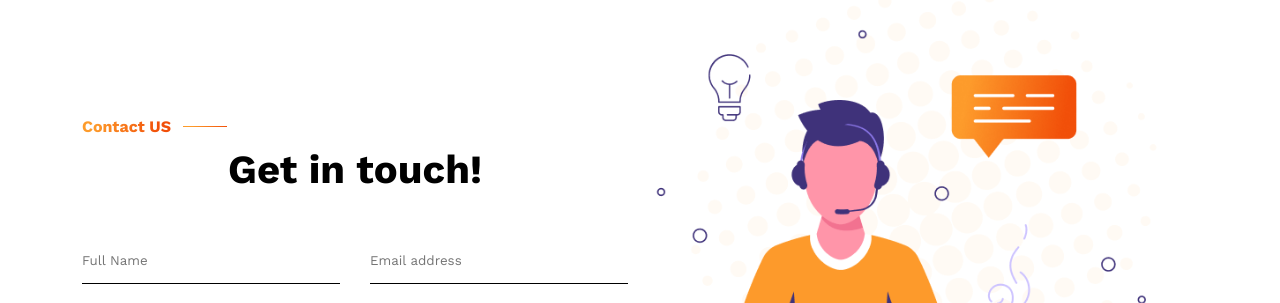
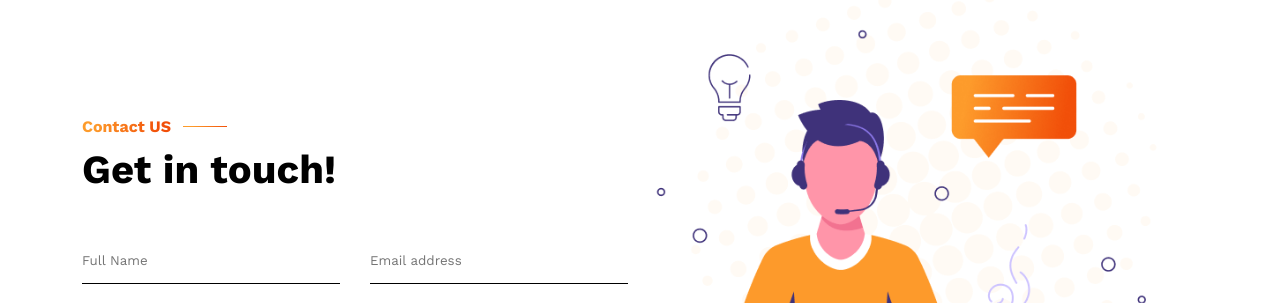
Before and after one commit to prince-372/my-app, a React (Create React App) app: page / in a window 1280 px wide. Shown: the part 3980-4283 px from the top of the page. Built offline with nearby package versions, Linux system fonts and the light colour scheme.

Commit message:
page modified

```diff
--- a/src/components/Contact.jsx
+++ b/src/components/Contact.jsx
@@ -20,7 +20,7 @@ const Contact = () => {
                     </svg>
                     </a>
                 </div>
-                <p className='ff-work text-center fs-lg text-bold text-black pb-60 pt-10'>Get in touch!</p>
+                <p className='ff-work fs-lg text-bold text-black pb-60 pt-10'>Get in touch!</p>
                 <div className='d-flex items-center gap-30 mb-30'>
                     <input type="text" placeholder='Full Name' className='border-outline-none pb-15 ff-work' />
                     <input type="text" placeholder='Email address' className='border-outline-none pb-15 ff-work' />
```
